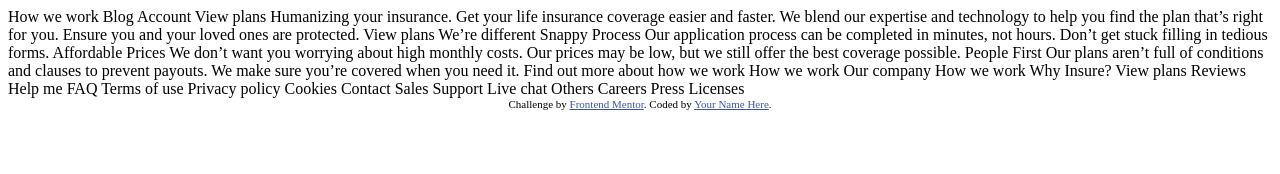
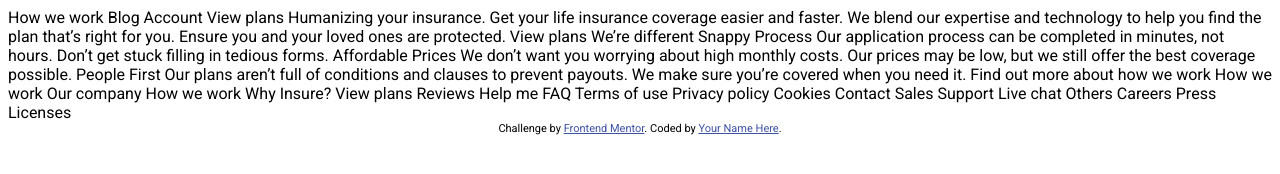
Before and after one commit to Wakarende/insure-landing-page, a plain HTML site: page index.html in a window 1280 px wide. Drawn offline with Linux system fonts and the light colour scheme; a web font is replaced by a local one.

Commit message:
initial style setup

```diff
--- a/index.html
+++ b/index.html
@@ -1,85 +1,48 @@
 <!DOCTYPE html>
 <html lang="en">
+
 <head>
   <meta charset="UTF-8">
-  <meta name="viewport" content="width=device-width, initial-scale=1.0"> <!-- displays site properly based on user's device -->
-
+  <meta name="viewport" content="width=device-width, initial-scale=1.0">
+  <!-- displays site properly based on user's device -->
   <link rel="icon" type="image/png" sizes="32x32" href="./images/favicon-32x32.png">
-
+  <link rel="stylesheet" href="https://use.fontawesome.com/releases/v5.15.4/css/all.css"
+    integrity="sha384-DyZ88mC6Up2uqS4h/KRgHuoeGwBcD4Ng9SiP4dIRy0EXTlnuz47vAwmeGwVChigm" crossorigin="anonymous">
+  <link rel="preconnect" href="https://fonts.googleapis.com">
+  <link rel="preconnect" href="https://fonts.gstatic.com" crossorigin>
+  <link
+    href="https://fonts.googleapis.com/css2?family=Bai+Jamjuree:wght@400;600&family=Comfortaa:wght@400;700&family=Kumbh+Sans:wght@400;700&family=Roboto:wght@400;700&display=swap"
+    rel="stylesheet">
+  <link rel="preconnect" href="https://fonts.googleapis.com">
+  <link rel="preconnect" href="https://fonts.gstatic.com" crossorigin>
+  <link
+    href="https://fonts.googleapis.com/css2?family=Bai+Jamjuree:wght@400;600&family=Comfortaa:wght@400;700&family=Kumbh+Sans:wght@400;700&family=Roboto:wght@400;700&display=swap"
+    rel="stylesheet">
+  <link rel="stylesheet" href="style.css">
   <title>Frontend Mentor | Insure landing page</title>
-
   <!-- Feel free to remove these styles or customise in your own stylesheet 👍 -->
   <style>
-    .attribution { font-size: 11px; text-align: center; }
-    .attribution a { color: hsl(228, 45%, 44%); }
+    .attribution {
+      font-size: 11px;
+      text-align: center;
+    }
+
+    .attribution a {
+      color: hsl(228, 45%, 44%);
+    }
   </style>
 </head>
-<body>
 
-  How we work
-  Blog
-  Account
-  View plans
+<body> How we work Blog Account View plans Humanizing your insurance. Get your life insurance coverage easier and
+  faster. We blend our expertise and technology to help you find the plan that’s right for you. Ensure you and your
+  loved ones are protected. View plans We’re different Snappy Process Our application process can be completed in
+  minutes, not hours. Don’t get stuck filling in tedious forms. Affordable Prices We don’t want you worrying about high
+  monthly costs. Our prices may be low, but we still offer the best coverage possible. People First Our plans aren’t
+  full of conditions and clauses to prevent payouts. We make sure you’re covered when you need it. Find out more about
+  how we work How we work Our company How we work Why Insure? View plans Reviews Help me FAQ Terms of use Privacy policy
+  Cookies Contact Sales Support Live chat Others Careers Press Licenses <div class="attribution"> Challenge by <a
+      href="https://www.frontendmentor.io?ref=challenge" target="_blank">Frontend Mentor</a>. Coded by <a href="#">Your
+      Name Here</a>. </div>
+</body>
 
-  Humanizing your insurance.
-
-  Get your life insurance coverage easier and faster. We blend our expertise
-  and technology to help you find the plan that’s right for you. Ensure you
-  and your loved ones are protected.
-
-  View plans
-
-  We’re different
-
-  Snappy Process
-
-  Our application process can be completed in minutes, not hours. Don’t get
-  stuck filling in tedious forms.
-
-  Affordable Prices
-
-  We don’t want you worrying about high monthly costs. Our prices may be low,
-  but we still offer the best coverage possible.
-
-  People First
-
-  Our plans aren’t full of conditions and clauses to prevent payouts. We make
-  sure you’re covered when you need it.
-
-  Find out more about how we work
-
-  How we work
-
-  Our company
-
-  How we work
-  Why Insure?
-  View plans
-  Reviews
-
-  Help me
-
-  FAQ
-  Terms of use
-  Privacy policy
-  Cookies
-
-  Contact
-
-  Sales
-  Support
-  Live chat
-
-  Others
-
-  Careers
-  Press
-  Licenses
-
-
-  <div class="attribution">
-    Challenge by <a href="https://www.frontendmentor.io?ref=challenge" target="_blank">Frontend Mentor</a>.
-    Coded by <a href="#">Your Name Here</a>.
-  </div>
-</body>
 </html>
--- a/style.css
+++ b/style.css
@@ -0,0 +1,36 @@
+:root {
+  --darkViolet: hsl(256, 26%, 20%);
+  --grayishBlue: hsl(216, 30%, 68%);
+  --veryDarkViolet: hsl(270, 9%, 17%);
+  --darkGrayishViolet: hsl(273, 4%, 51%);
+  --veryLightGray: hsl(0, 0%, 98%);
+
+}
+
+h1,
+h2,
+h3,
+h4,
+h5,
+h6 {
+  font-family: 'Bai Jamjuree',
+    sans-serif;
+  font-family: 'Comfortaa',
+    cursive;
+  font-family: 'Kumbh Sans',
+    sans-serif;
+  font-family: 'Roboto',
+    sans-serif;
+}
+
+body {
+  font-family: 'Bai Jamjuree',
+    sans-serif;
+  font-family: 'Comfortaa',
+    cursive;
+  font-family: 'Kumbh Sans',
+    sans-serif;
+  font-family: 'Roboto',
+    sans-serif;
+  font-size: 16px;
+}
```
